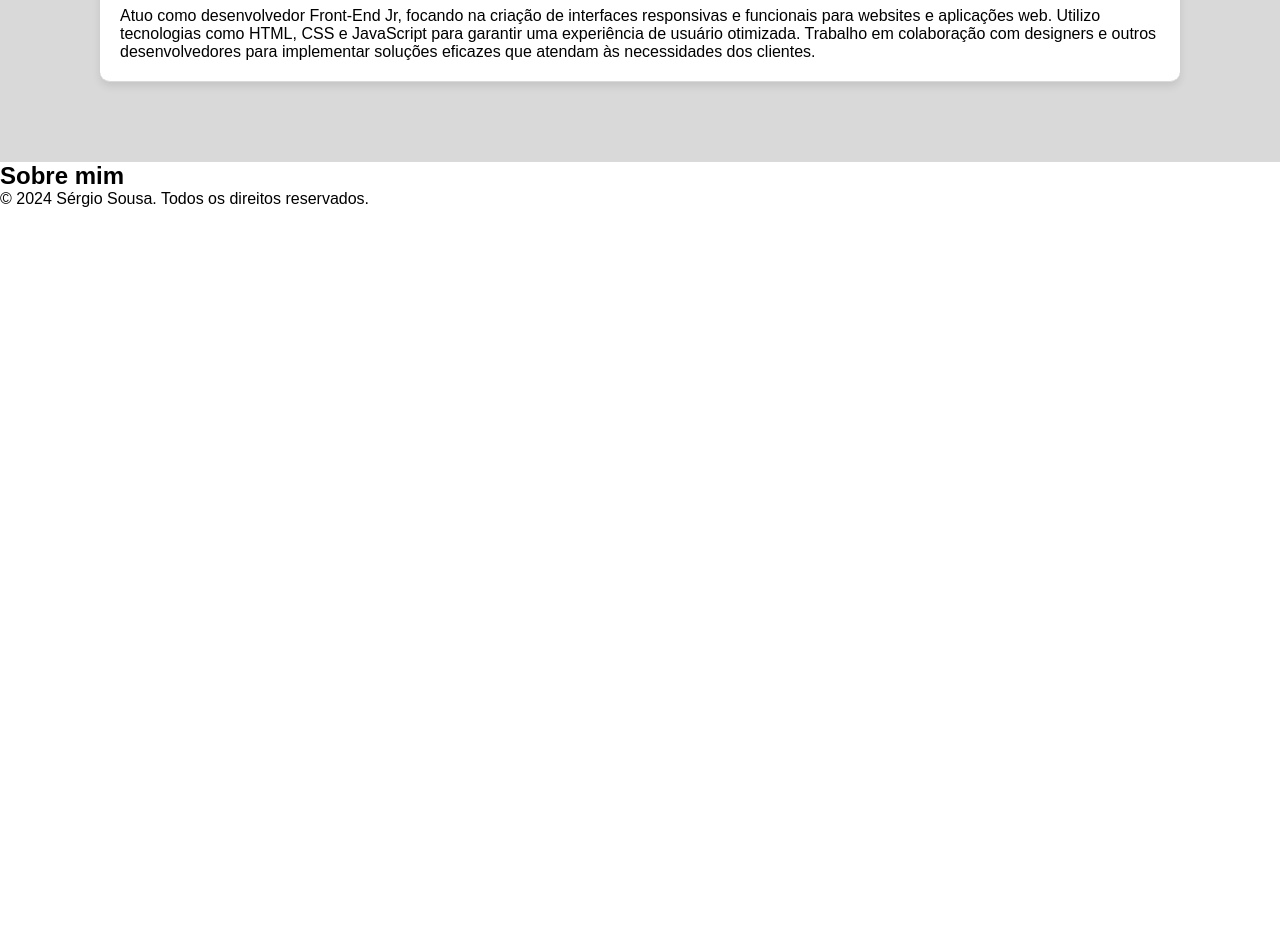
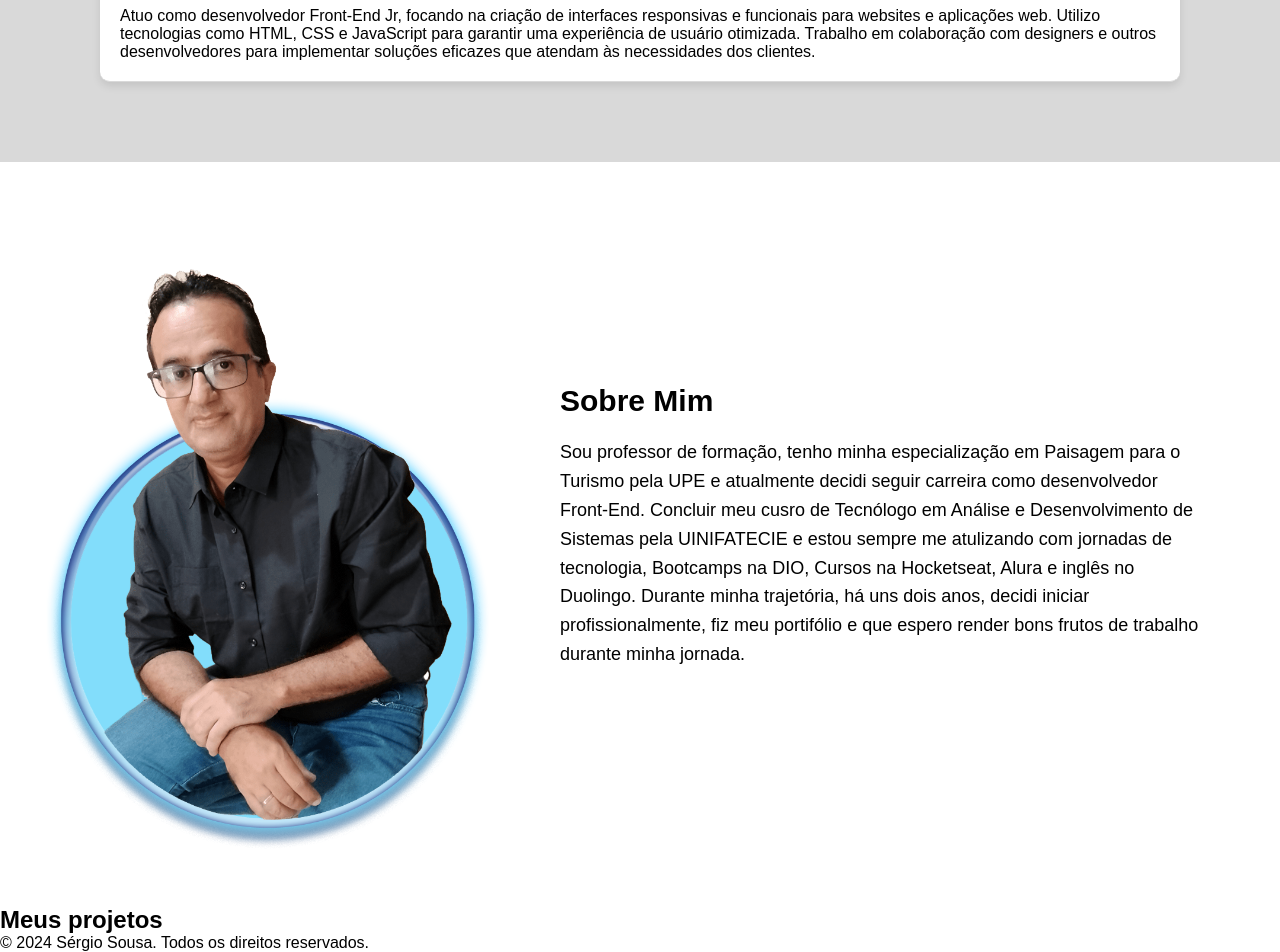
Before and after one commit to sergiosousacode/portifolio, a plain HTML site: page index.html in a window 1280 px wide. Shown: the part 1786-2738 px from the top of the page. Before the commit the page ends 1994 px from the top, so only its background shows below. Drawn offline with Linux system fonts and the light colour scheme.

Commit message:
third commit about me

```diff
--- a/assets/styles/style.css
+++ b/assets/styles/style.css
@@ -154,3 +154,62 @@ header button{
     width: 100%;
     margin-top: 10px;
 }
+/* section sobre */
+
+.sobre {
+    display: flex;
+    justify-content: center;
+    padding: 50px 20px;
+}
+
+.container-sobre {
+    max-width: 1200px;
+    width: 100%;
+    display: flex;
+    flex-wrap: wrap;
+    align-items: center;
+    gap: 40px;
+}
+.image-sobre {
+    flex: 0 0 40%;
+    max-width: 40%;
+    text-align: center;
+}
+
+.image-sobre img {
+    max-width: 100%;
+    height: auto;
+}
+
+.detail-sobre {
+    flex: 0 0 55%;
+    max-width: 55%;
+    padding-right: 10px;
+    text-transform: 1.5;
+}
+.detail-sobre h2 {
+    font-size: 30px;
+    margin-bottom: 20px;
+}
+.detail-sobre p {
+    font-size: 18px;
+    line-height: 1.6;
+    margin-bottom: 15px;
+}
+
+@media (max-width: 768px) {
+    .container-sobre {
+        flex-direction: column;
+        text-align: center;
+    }
+
+    .image-sobre,
+        .detail-sobre {
+        flex: 0 0 100%;
+        max-width: 100%;
+    }
+
+    .detail-sobre {
+        padding: 0;
+    }
+}
--- a/index.html
+++ b/index.html
@@ -12,9 +12,9 @@
         <img class="logo" src="./assets/image/logo.png" alt="Logo do site"/>
         <nav>
             <ul>
-                <li><a href="#">Sobre Mim</a></li>
-                <li><a href="#Skills">Skills</a></li>
-                <li><a href="#Experiências">Experiências</a></li>
+                <li><a href="#sobre-mim">Sobre Mim</a></li>
+                <li><a href="#skills">Skills</a></li>
+                <li><a href="#experiencias">Experiências</a></li>
                 <li><a href="#">Projetos</a></li>
                 <li><a href="#">Contato</a></li>
             </ul>
@@ -43,7 +43,7 @@
             </div>
         </section>
 <!-- section skills -->
-        <section class="section-skills" id="Skills">
+        <section class="section-skills" id="skills">
             <h2>Minhas Skills</h2>
             <div class="container-skills">
                 <div class="skill-item">
@@ -66,7 +66,7 @@
             </div>
         </section>
         <!-- section experiencia -->
-        <section class="section-experiencia" id="Experiências">
+        <section class="section-experiencia" id="experiencias">
             <h2>Experiências</h2>
             <div class="experiencia">
                 <div class="cabecalho-esquerdo">
@@ -95,14 +95,24 @@
 
         </section>
         <!-- section sobre mim -->
-         <section>
-            <h2>Sobre mim</h2>
+         <section class="sobre" id="sobre-mim">
+            <div class="container-sobre">
+                <div class="image-sobre">
+                    <img src="./assets/image/perfil-editado.png" alt="Imagem de um desenvolvedor front-end"/>
+                </div>
+                <div class="detail-sobre">
+                    <h2>Sobre Mim</h2>
+                    <p>
+                      Sou professor de formação, tenho minha especialização em Paisagem para o Turismo pela UPE e atualmente decidi seguir carreira como desenvolvedor Front-End. Concluir meu cusro de Tecnólogo em Análise e Desenvolvimento de Sistemas pela UINIFATECIE e estou sempre me atulizando com jornadas de tecnologia, Bootcamps na DIO, Cursos na Hocketseat, Alura e inglês no Duolingo. Durante minha trajetória, há uns dois anos, decidi iniciar profissionalmente, fiz meu portifólio e que espero render bons frutos de trabalho durante minha jornada.
+                    </p>
+                </div>
+            </div>
          </section>
 <!-- section projetos -->
          <section>
-
+            <h2>Meus projetos</h2>
          </section>
-
+<!-- rodape -->
          <footer>
             <p>© 2024 Sérgio Sousa. Todos os direitos reservados.</p>
          </footer>
```
Also changed, not shown: assets/image/perfil-editado.png (added).
